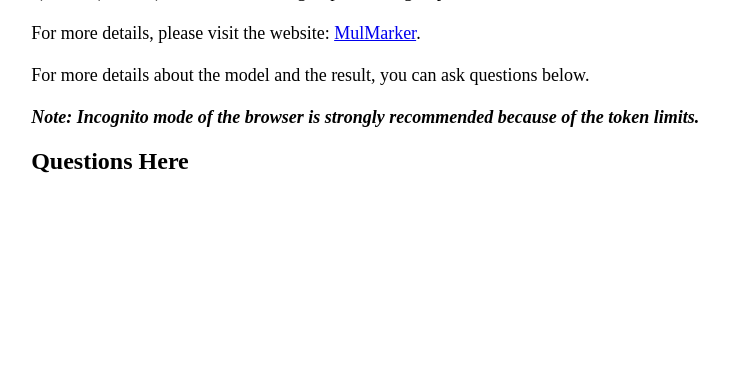
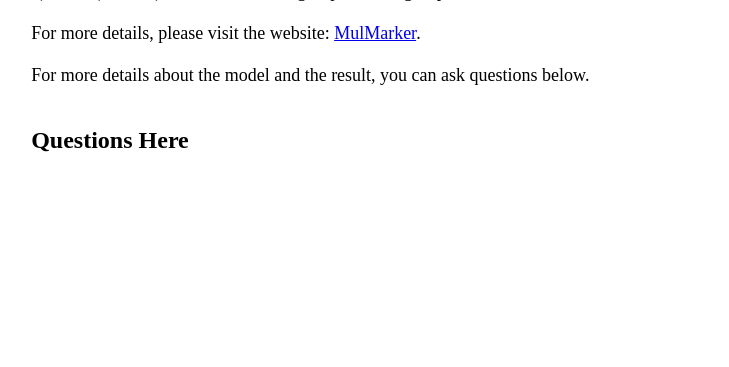
Before and after one commit to xvzhang/MulMarker, a Flask app: page / in a window 1280 px wide. Shown: the part 607-974 px from the top of the page, without its empty margins (356-1085 px from the left). Run offline with Flask 3, Linux system fonts and the light colour scheme.

Commit message:
solve the left static

```diff
--- a/templates/upload.html
+++ b/templates/upload.html
@@ -115,7 +115,6 @@
 				For more details, please visit the website:
                 <a href="https://github.com/Tina9/MulMarker/tree/main/test">MulMarker</a>.
 <br><br>For more details about the model and the result, you can ask questions below.<br><br>
-<b><i>Note: Incognito mode of the browser is strongly recommended because of the token limits.</i></b>
             </p>
 			<h2>Questions Here</h2>
     		<div id="chat-box">
```
